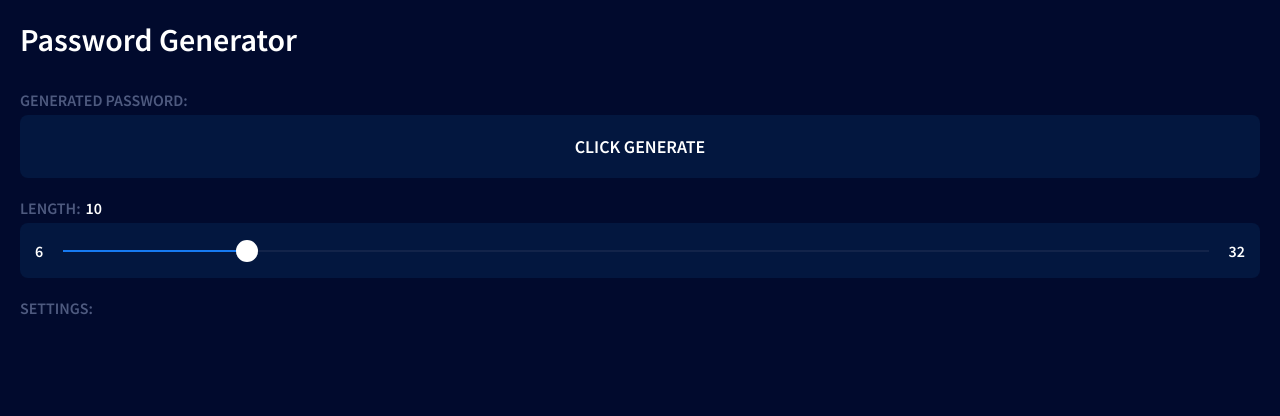
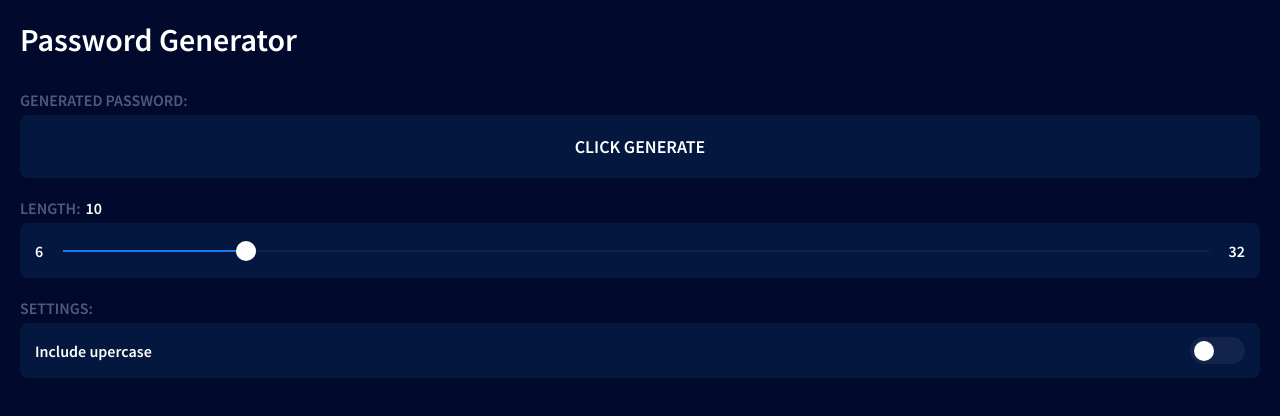
Before and after one commit to rolwane/password-generator, a React (Create React App) app: page / in a window 1280 px wide. Shown: the top 416 px of the page. Built offline with nearby package versions, Linux system fonts and the light colour scheme.

Commit message:
create toggle button

```diff
--- a/src/components/App/App.jsx
+++ b/src/components/App/App.jsx
@@ -6,6 +6,7 @@ import './App.css';
 import Display from '../Display/Display';
 import Legend from '../Legend/Legend';
 import RangeInput from '../RangeInput/RangeInput';
+import Settings from '../Settings/Settings';
 
 function App() {
   const { length } = useContext(Context);
@@ -14,16 +15,17 @@ function App() {
     <section className="box">
       <h1 className="box__title">Password Generator</h1>
 
-      <Legend>GENERATED PASSWORD:</Legend>
+      <Legend>generated password:</Legend>
       <Display />
 
       <Legend>
-        LENGTH:
+        length:
         <span>{length}</span>
       </Legend>
       <RangeInput />
 
-      <Legend>SETTINGS:</Legend>
+      <Legend>settings:</Legend>
+      <Settings />
 
     </section>
   );
--- a/src/components/Legend/Legend.css
+++ b/src/components/Legend/Legend.css
@@ -2,6 +2,7 @@
   color: #4E5A7F;
   font-size: 16px;
   font-weight: 600;
+  text-transform: uppercase;
 }
 
 .legend span {
--- /dev/null
+++ b/src/components/Option/Option.css
@@ -0,0 +1,14 @@
+.option {
+  align-items: center;
+  background-color: var(--deep-blue);
+  border-radius: 8px;
+  color: white;
+  display: flex;
+  font-size: 16px;
+  font-weight: 600;
+  justify-content: space-between;
+  height: 55px;
+  margin: 5px 0 20px;
+  padding: 15px;
+  width: 100%;
+}
--- a/src/components/Option/Option.jsx
+++ b/src/components/Option/Option.jsx
@@ -1,7 +1,18 @@
 import React from 'react';
+import propTypes from 'prop-types';
 
-function Option() {
-  return <span>option is come here...</span>;
+import './Option.css';
+
+function Option({ children }) {
+  return (
+    <div className="option">
+      {children}
+    </div>
+  );
 }
 
 export default Option;
+
+Option.propTypes = {
+  children: propTypes.any,
+}.isRequired;
--- a/src/components/RangeInput/RangeInput.css
+++ b/src/components/RangeInput/RangeInput.css
@@ -55,16 +55,16 @@
   background-color: white;
   border: none;
   border-radius: 50%;
-  height: 22px;
-  width: 22px;
+  height: 20px;
+  width: 20px;
 }
 
 .slider::-ms-range-thumb {
   background-color: white;
   border: none;
   border-radius: 50%;
-  height: 22px;
-  width: 22px;
+  height: 20px;
+  width: 20px;
 }
 
 .slider::-webkit-slider-thumb{
@@ -72,6 +72,6 @@
   background-color: white;
   border: none;
   border-radius: 50%;
-  height: 22px;
-  width: 22px;
+  height: 20px;
+  width: 20px;
 }
--- /dev/null
+++ b/src/components/Settings/Settings.jsx
@@ -0,0 +1,20 @@
+import React from 'react';
+
+// imported components
+import Option from '../Option/Option';
+import ToggeButton from '../ToggleButton/ToggleButton';
+
+function Settings() {
+  return (
+    <div className="container-settings">
+
+      <Option>
+        Include upercase
+        <ToggeButton />
+      </Option>
+
+    </div>
+  );
+}
+
+export default Settings;
--- /dev/null
+++ b/src/components/ToggleButton/ToggleButton.css
@@ -0,0 +1,28 @@
+.toggle-button {
+  width: 55px;
+  height: 27px;
+  background-color: #13244A;
+  border: none;
+  border-radius: 55px;
+  display: flex;
+  align-items: center;
+  transition: background 300ms ease;
+}
+
+.toggle-bullet {
+  width: 20px;
+  transition: transform 300ms ease;
+  height: 20px;
+  display: block;
+  background-color: white;
+  border-radius: 50%;
+  margin-left: 4px;
+}
+
+[data-active=true] {
+  background-color: var(--blue);
+}
+
+[data-active=true] .toggle-bullet {
+  transform: translate( calc( 100% + 8px ), 0);
+}
--- /dev/null
+++ b/src/components/ToggleButton/ToggleButton.jsx
@@ -0,0 +1,21 @@
+import React, { useState } from 'react';
+import './ToggleButton.css';
+
+function ToggeButton() {
+  const [status, setStatus] = useState(false);
+
+  return (
+
+    <button
+      type="button"
+      className="toggle-button"
+      data-active={status}
+      onClick={() => setStatus(!status)}
+    >
+      <span className="toggle-bullet" />
+    </button>
+
+  );
+}
+
+export default ToggeButton;
```
